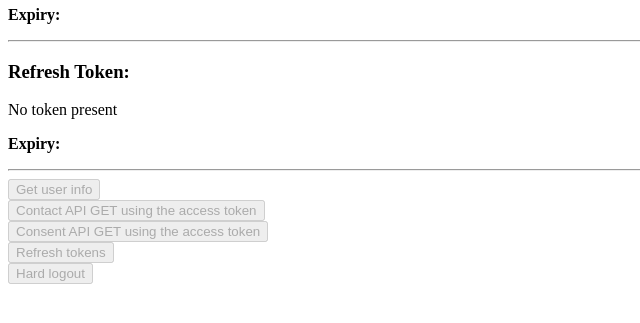
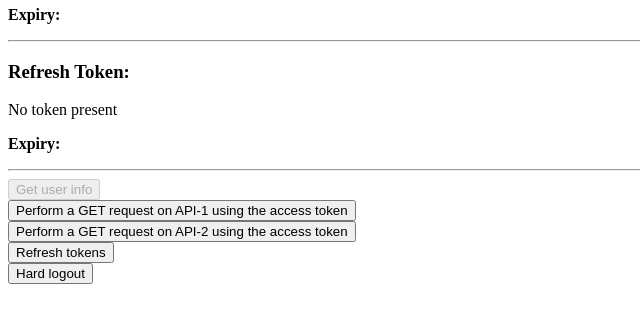
Before and after one commit to paul5511/oAuth2-demo, a Flask app: page /displayTokens in a window 1280 px wide. Shown: the part 217-540 px from the top of the page, without its empty margins (0-640 px from the left). Run offline with Flask 2, Linux system fonts and the light colour scheme; parts of the project's set-up code (start-up, migrations or seed data) failed here and were passed over.

Commit message:
renaming and add comments

```diff
--- a/server.py
+++ b/server.py
@@ -5,7 +5,7 @@
 
 svr = Flask(__name__)
 config_object = ConfigParser()
-config_object.read("config/tc_stage.ini")
+config_object.read("config/auth0_personal.ini")
 
 svr.secret_key = secrets.token_urlsafe(16)
 
@@ -19,13 +19,13 @@
 TOKEN_PATH      = config_object["IDP"]["TOKEN_PATH"]
 USERINFO_PATH   = config_object["IDP"]["USERINFO_PATH"]
 
-API_DOMAIN          = config_object["API"]["DOMAIN"]
-CONTACT_PATH        = config_object["API"]["CONTACT_PATH"]
-CONTACT_CLIENT_ID   = config_object["API"]["CONTACT_CLIENT_ID"]
-CONTACT_SECRET      = config_object["API"]["CONTACT_SECRET"]
-CONSENT_PATH        = config_object["API"]["CONSENT_PATH"]
-CONSENT_CLIENT_ID   = config_object["API"]["CONSENT_CLIENT_ID"]
-CONSENT_SECRET      = config_object["API"]["CONSENT_SECRET"]
+API_DOMAIN        = config_object["API"]["DOMAIN"]
+API_1_PATH        = config_object["API"]["API_1_PATH"]
+API_1_CLIENT_ID   = config_object["API"]["API_1_CLIENT_ID"]
+API_1_SECRET      = config_object["API"]["API_1_SECRET"]
+API_2_PATH        = config_object["API"]["API_2_PATH"]
+API_2_CLIENT_ID   = config_object["API"]["API_2_CLIENT_ID"]
+API_2_SECRET      = config_object["API"]["API_2_SECRET"]
 
 @svr.route("/")
 def index() :
@@ -37,29 +37,6 @@
     loginRedirectUrl =  urllib.parse.unquote_plus(createAuthorizePath())
 
     return render_template('index.html', idpdomain = IDP_DOMAIN, clientid = CLIENT_ID, scope = SCOPE, state = svr.secret_key, existingToken = existingIdentityTokenExists, loginRedirectUrl = loginRedirectUrl)
-
-@svr.route("/callback")
-def callback() :
-
-    code = request.args.get("code")
-    state = request.args.get("state")
-
-    session['code'] = code
-
-    return render_template('callback.html', code = code, state = state)
-
-@svr.route("/exchange")
-def exchange() :
-    return callTokenEndpoint('authorization_code')
-
-
-@svr.route("/displayTokens")
-def displayTokens() :
-    access_token, access_token_expiry_time = extractTokenAndExpiryFromSession('access_token')
-    id_token, id_token_expiry_time = extractTokenAndExpiryFromSession('id_token')
-    refresh_token, refresh_token_expiry_time = extractTokenAndExpiryFromSession('refresh_token')
-
-    return render_template('displayTokens.html', access_token = access_token, access_token_expiry = access_token_expiry_time, id_token = id_token, id_token_expiry = id_token_expiry_time, refresh_token = refresh_token, refresh_token_expiry = refresh_token_expiry_time)
 
 @svr.route("/login")
 def login() :
@@ -75,9 +52,41 @@
         'returnTo': "/"
     }
 
-    makeGETCall(IDP_DOMAIN, LOGOUT_PATH, '', params)
+    performGET(IDP_DOMAIN, LOGOUT_PATH, '', params)
     session.clear()
     return redirect("/")
+
+@svr.route("/callback")
+def callback() :
+
+    code = request.args.get("code")
+    state = request.args.get("state")
+
+    # Storing the auth code in the session for convenience so we can easily retrieve it
+    # later when we exchange for token. This is probably not a good idea, however
+    # in "real life" this would not be necessary as would exchange the code for a token in
+    # one step.
+    session['code'] = code
+
+    return render_template('callback.html', code = code, state = state)
+
+@svr.route("/exchange")
+def exchangeCodeForToken() :
+    return callTokenEndpoint('authorization_code')
+
+@svr.route("/displayTokens")
+def displayTokens() :
+    access_token, access_token_expiry_time = getTokenAndExpiryFromToken('access_token')
+    id_token, id_token_expiry_time = getTokenAndExpiryFromToken('id_token')
+    refresh_token, refresh_token_expiry_time = getTokenAndExpiryFromToken('refresh_token')
+
+    return render_template('displayTokens.html',
+        access_token = access_token,
+        access_token_expiry = access_token_expiry_time,
+        id_token = id_token,
+        id_token_expiry = id_token_expiry_time,
+        refresh_token = refresh_token,
+        refresh_token_expiry = refresh_token_expiry_time)
 
 @svr.route("/refresh")
 def refresh() :
@@ -91,17 +100,17 @@
         return 'ERROR: No access token in session'
 
     headers = {'Authorization' : 'Bearer {}'.format(accessToken)}
-    return makeGETCall(IDP_DOMAIN, USERINFO_PATH, headers, '')
+    return performGET(IDP_DOMAIN, USERINFO_PATH, headers, '')
 
-@svr.route("/contactEndpoint")
+@svr.route("/api-1")
 def callContactEndpoint() :
-    return callExternalEndpoint(CONTACT_CLIENT_ID, CONTACT_SECRET, CONTACT_PATH)
+    return callExternalEndpoint(API_1_CLIENT_ID, API_1_SECRET, API_1_PATH)
 
-@svr.route("/consentEndpoint")
+@svr.route("/api-2")
 def callConsentlEndpoint() :
-    return callExternalEndpoint(CONSENT_CLIENT_ID, CONSENT_SECRET, CONSENT_PATH)
+    return callExternalEndpoint(API_2_CLIENT_ID, API_2_SECRET, API_2_PATH)
 
-def extractTokenAndExpiryFromSession(tokenName) :
+def getTokenAndExpiryFromToken(tokenName) :
     if tokenName in session :
         token = session[tokenName]
         try :
@@ -120,18 +129,16 @@
     if ('access_token' not in session) :
         return 'ERROR: No access token in session'
 
-    accessToken = session['access_token']
-
-    headers = {'Authorization' : 'Bearer {}'.format(accessToken),
+    headers = {'Authorization' : 'Bearer {}'.format(session['access_token']),
             'CLIENT_ID'         : clientid,
             'CLIENT_SECRET'     : clientsecret
     }
-    return makeGETCall(API_DOMAIN, path, headers, {})
+    return performGET(API_DOMAIN, path, headers, {})
 
-def makeGETCall(domain, path, headers, params) :
+def performGET(domain, path, headers, params) :
 
     url = urlunsplit(('https', domain, path, urlencode(params), ''))
-    print('Making API call to: ' + url + ' with headers: ' + str(headers))
+    print('Making call to endpoint: ' + url + ' with headers: ' + str(headers))
 
     r = requests.get(url, headers = headers)
 
@@ -142,8 +149,12 @@
 
 def createAuthorizePath() :
 
+    # This demo app uses PKCE despite being a 'private' client with a secure backchannel
+    # (i.e can protect a secret). Whilst not strictly necessary for this type of client,
+    # it is recommended practice.
     code_verifier, code_challenge = pkce.generate_pkce_pair()
 
+    # Using the session to store the code verifier probably not advisable in production!
     session['code_verifier'] = code_verifier
 
     params = {
@@ -152,6 +163,7 @@
         'response_type': 'code',
         'redirect_uri': REDIRECT_URI,
         'state': svr.secret_key,
+        # PKCE params
         'code_challenge' : code_challenge,
         'code_challenge_method' : 'S256'
     }
@@ -159,7 +171,7 @@
 
 def callTokenEndpoint(grant_type) :
     if(grant_type == 'authorization_code') :
-        data = {'code'      : session['code'],
+        data = {'code'  : session['code'],
         'client_id'     : CLIENT_ID,
         'client_secret' : CLIENT_SECRET,
         'redirect_uri'  : REDIRECT_URI,
--- a/templates/displayTokens.html
+++ b/templates/displayTokens.html
@@ -22,11 +22,11 @@
         <input type="submit" value="Get user info" id='userinfo'/>
     </form>
 
-    <form action="/contactEndpoint">
-        <input type="submit" value="Contact API GET using the access token" id='contact'/>
+    <form action="/api-1">
+        <input type="submit" value="Perform a GET request on API-1 using the access token" id='api-1'/>
     </form>
-    <form action="/consentEndpoint">
-        <input type="submit" value="Consent API GET using the access token" id='consent'/>
+    <form action="/api-2">
+        <input type="submit" value="Perform a GET request on API-2 using the access token" id='api-2'/>
     </form>
 
     <form action="/refresh">
--- a/templates/index.html
+++ b/templates/index.html
@@ -1,11 +1,11 @@
 <!DOCTYPE html>
 <html>
     <head>
-        <title>CIP Test App for web based products</title>
+        <title>OIDC / oAuth test app</title>
         <link rel="stylesheet" href="/static/style.css">
     </head>
     <body>
-        <h1>OIDC Test App</h1>
+        <h1>oAuth / OIDC Test App</h1>
         <h3>Base URL: {{ idpdomain }}<h3></h3>
         <h3>Client id: {{ clientid }}<h3></h3>
         <h3>Scope: {{ scope }}<h3>
```
